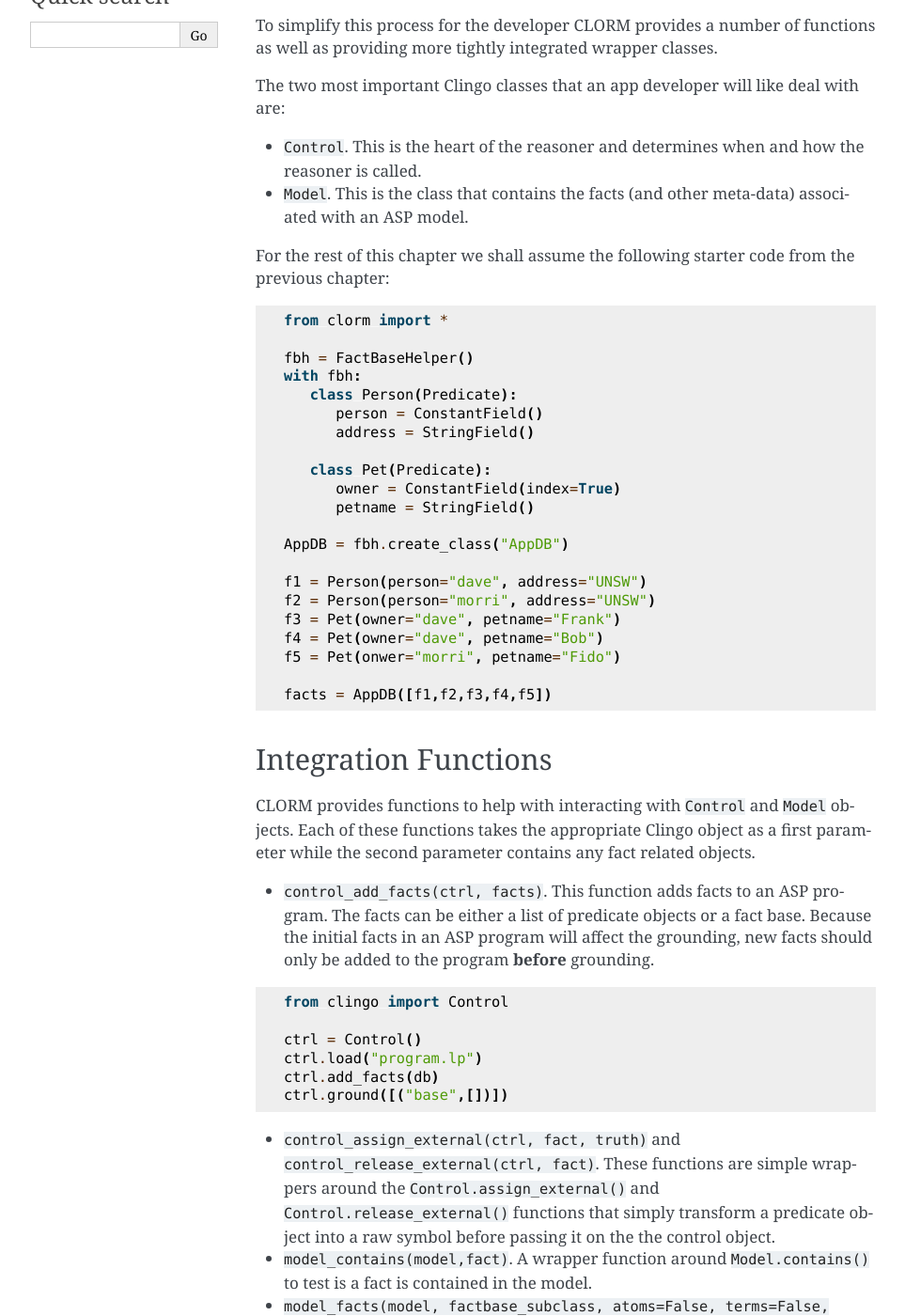
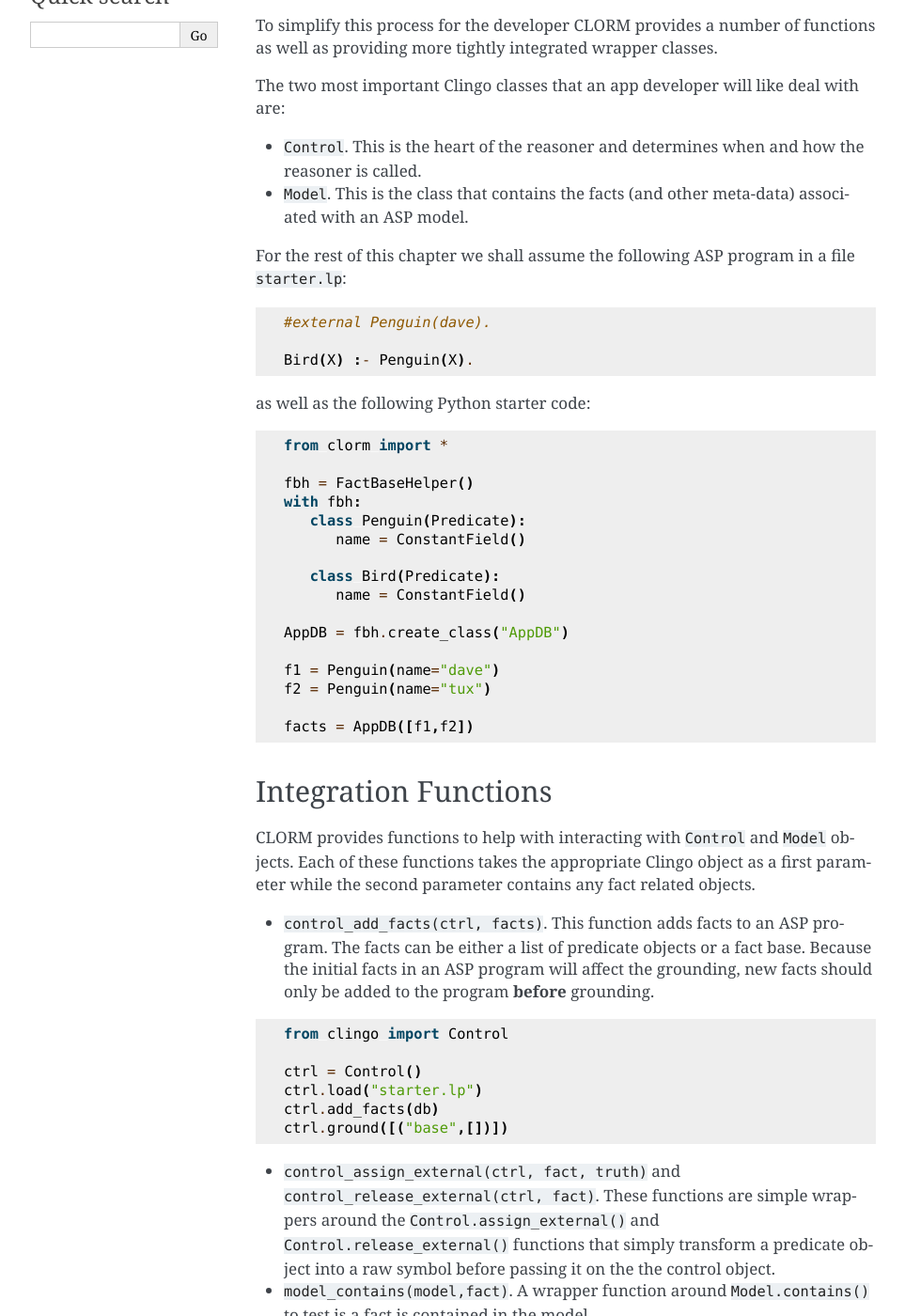
Before and after one commit to potassco/clorm, a Sphinx documentation site: the page built from docs/clorm/integration.rst, in a window 1280 px wide and 1400 px high, scrolled down 267 px. Shown: the whole window at 94% size, without its empty margins (148-1111 px from the left). Built offline with Sphinx 7.4.7, drawn with Linux system fonts in a browser that asks for light colours.

```diff
--- a/docs/clorm/integration.rst
+++ b/docs/clorm/integration.rst
@@ -19,8 +19,16 @@
 * ``Model``. This is the class that contains the facts (and other meta-data)
   associated with an ASP model.
 
-For the rest of this chapter we shall assume the following starter code from the
-previous chapter:
+For the rest of this chapter we shall assume the following ASP program in a file
+``starter.lp``:
+
+.. code-block:: python
+
+   #external Penguin(dave).
+
+   Bird(X) :- Penguin(X).
+
+as well as the following Python starter code:
 
 .. code-block:: python
 
@@ -28,23 +36,18 @@
 
    fbh = FactBaseHelper()
    with fbh:
-      class Person(Predicate):
-         person = ConstantField()
-         address = StringField()
+      class Penguin(Predicate):
+         name = ConstantField()
 
-      class Pet(Predicate):
-         owner = ConstantField(index=True)
-         petname = StringField()
+      class Bird(Predicate):
+         name = ConstantField()
 
    AppDB = fbh.create_class("AppDB")
 
-   f1 = Person(person="dave", address="UNSW")
-   f2 = Person(person="morri", address="UNSW")
-   f3 = Pet(owner="dave", petname="Frank")
-   f4 = Pet(owner="dave", petname="Bob")
-   f5 = Pet(onwer="morri", petname="Fido")
+   f1 = Penguin(name="dave")
+   f2 = Penguin(name="tux")
 
-   facts = AppDB([f1,f2,f3,f4,f5])
+   facts = AppDB([f1,f2])
 
 Integration Functions
 ---------------------
@@ -63,7 +66,7 @@
     from clingo import Control
 
     ctrl = Control()
-    ctrl.load("program.lp")
+    ctrl.load("starter.lp")
     ctrl.add_facts(db)
     ctrl.ground([("base",[])])
 
```
Also changed, not shown: 2 other files.
